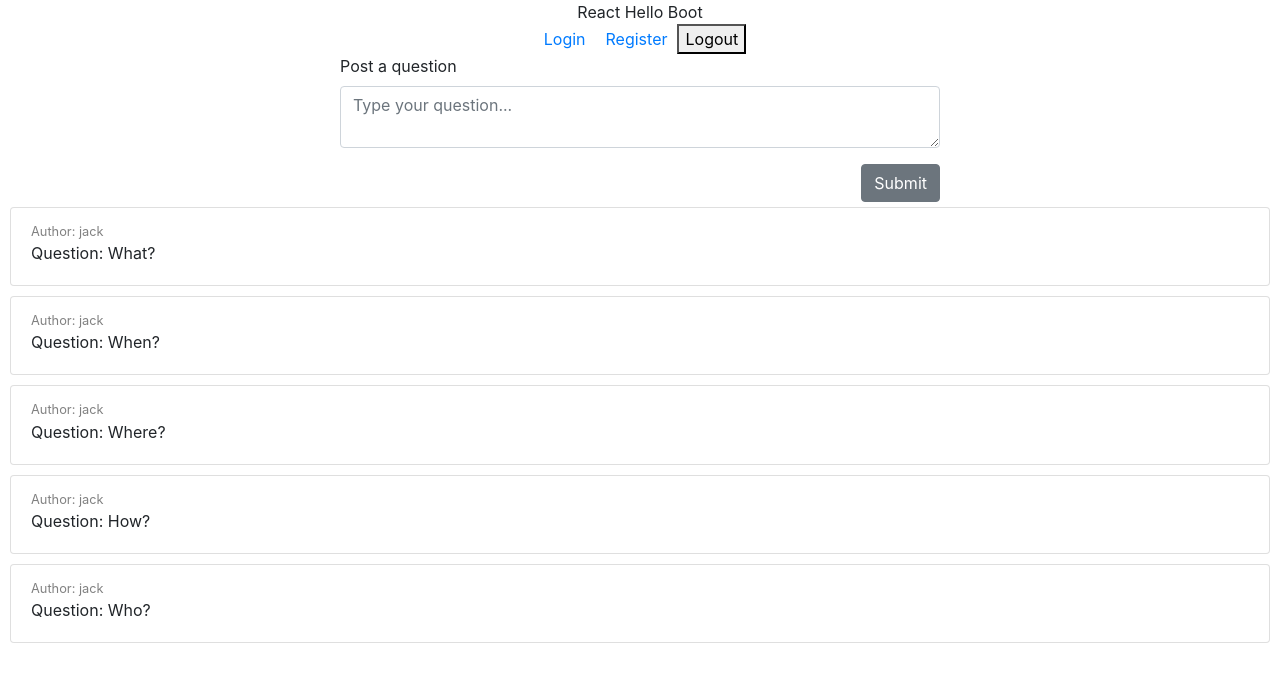
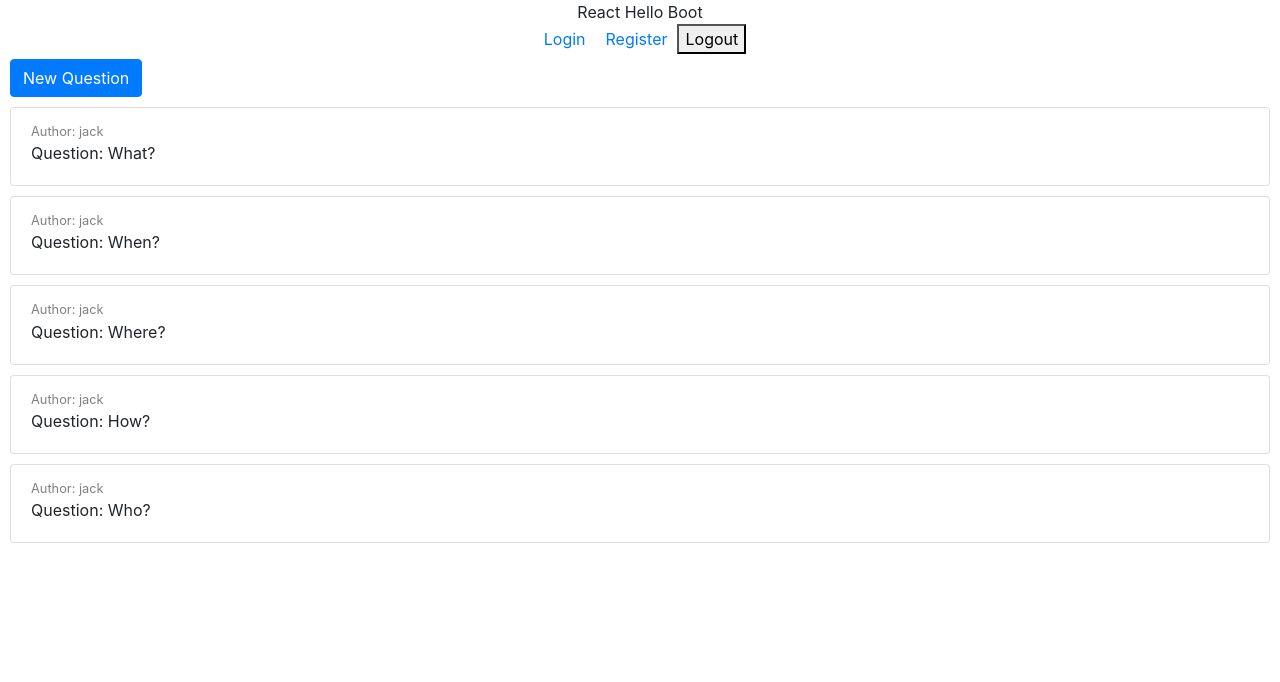
Before and after one commit to b-bly/ask-me-anything, a React (Create React App) app in the folder src/main/app/: page / in a window 1280 px wide. Shown: the top 682 px of the page. Built offline with nearby package versions, Linux system fonts and the light colour scheme.

Commit message:
Moved add question to a new page, link on questions page.

```diff
--- a/src/main/app/src/App.js
+++ b/src/main/app/src/App.js
@@ -88,17 +88,22 @@ class App extends Component {
           onClick={this.handleLogout.bind(this)}
         >Logout</button>
 
-        <CreateQuestion />
 
+        {/* <CreateQuestion /> */}
         <Switch>
           <Route exact path="/"
             render={(props) => <Home />}>
           </Route>
+
           <Route path="/client/login"
             render={(props) => <Login onLogin={this.handleLogin.bind(this)} {...props} />}>
           </Route>
           <Route path="/register"
             render={(props) => <Register onRegister={this.handleRegister.bind(this)} />}>
+          </Route>
+          <Route
+            path="/new-question"
+            render={() => <CreateQuestion />}>
           </Route>
         </Switch>
       </div>
--- a/src/main/app/src/Scenes/QAndA/CreateQuestion/CreateQuestion.js
+++ b/src/main/app/src/Scenes/QAndA/CreateQuestion/CreateQuestion.js
@@ -1,7 +1,7 @@
 import React, { Component } from 'react'
 // Style
-import { Button, Form, FormGroup, Label, Input, FormText } from 'reactstrap';
-import { StyledFormGroup, QuestionColumn, StyledButton } from './CreateQuestionStyle'
+import { Button, Form, Label, Input } from 'reactstrap';
+import { StyledFormGroup, QuestionColumn, StyledButton, StyledRow } from './CreateQuestionStyle'
 
 // constants
 import { API_BASE_URL, ACCESS_TOKEN } from '../../../constants'
@@ -68,8 +68,10 @@ class CreateQuestion extends Component {
               onChange={this.handleChange.bind(this)}
             />
           </StyledFormGroup>
-
-          <StyledButton>Submit</StyledButton>
+          <StyledRow>
+            <StyledButton>Cancel</StyledButton>
+            <Button tag="input">Submit</Button>
+          </StyledRow>
         </QuestionColumn>
 
       </Form>
--- a/src/main/app/src/Scenes/QAndA/CreateQuestion/CreateQuestionStyle.js
+++ b/src/main/app/src/Scenes/QAndA/CreateQuestion/CreateQuestionStyle.js
@@ -20,3 +20,8 @@ export const QuestionContainer = styled.div `
 export const StyledButton = styled(Button) `
   align-self: flex-end;
 `
+export const StyledRow = styled.div`
+  display: flex;
+  width: 100%;
+  justify-content: flex-end;
+`
--- a/src/main/app/src/Scenes/QAndA/List.js
+++ b/src/main/app/src/Scenes/QAndA/List.js
@@ -1,5 +1,4 @@
 import React, { Component, Fragment } from 'react'
-
 
 // Components
 import Questions from './Questions'
--- a/src/main/app/src/Scenes/QAndA/Questions.js
+++ b/src/main/app/src/Scenes/QAndA/Questions.js
@@ -1,11 +1,14 @@
-import React, { Component } from 'react'
+import React, { Component, Fragment } from 'react'
+import { Link } from 'react-router-dom'
+
+// Style
+import { StyledButton, Container, StyledRow } from './QuestionsStyle'
+
+
 //Components
 import Question from './Question'
 
-const container = {
-  display: 'flex',
-  flexDirection: 'column'
-}
+
 
 class Questions extends Component {
   constructor() {
@@ -15,9 +18,17 @@ class Questions extends Component {
 
   render() {
     return (
-      <div style={container}>
-        {this.props.children()}
-      </div>
+      <Container>
+        <StyledRow>
+          <StyledButton
+            tag={Link} to="/new-question"
+            color="primary">New Question
+          </StyledButton>
+        </StyledRow>
+        <Fragment>
+          {this.props.children()}
+        </Fragment>
+      </Container>
     )
   }
 }
--- /dev/null
+++ b/src/main/app/src/Scenes/QAndA/QuestionsStyle.js
@@ -0,0 +1,15 @@
+//Style
+import styled from 'styled-components'
+import { Button } from 'reactstrap'
+
+export const StyledButton = styled(Button) `
+  margin: 5px 10px;
+`
+export const Container = styled.div `
+  display: flex;
+  flex-direction: column;
+`
+
+export const StyledRow = styled.div `
+  display: flex;
+`
```
Also changed, not shown: 1 other file (tests, documents, lock files or other folders).
